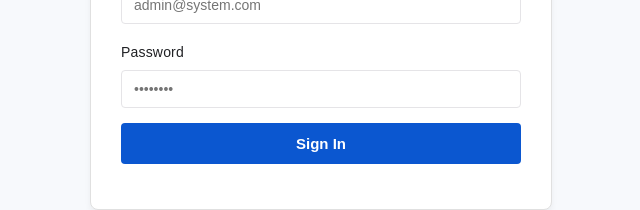
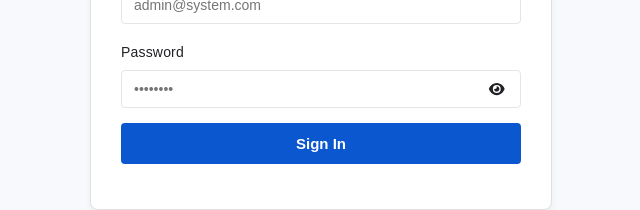
Before and after one commit to HitarthRevakar/frontend-multi-role-based-login, a React (Vite) app: page /login in a window 1280 px wide. Shown: the part 395-605 px from the top of the page, without its empty margins (319-959 px from the left). Built offline with nearby package versions, Linux system fonts and the light colour scheme.

Commit message:
update frontend

```diff
--- a/package.json
+++ b/package.json
@@ -10,6 +10,8 @@
     "preview": "vite preview"
   },
   "dependencies": {
+    "@fortawesome/free-solid-svg-icons": "^7.2.0",
+    "@fortawesome/react-fontawesome": "^3.3.0",
     "axios": "^1.15.0",
     "dotenv": "^17.4.2",
     "react": "^19.2.4",
--- a/src/components/Login.jsx
+++ b/src/components/Login.jsx
@@ -2,10 +2,13 @@ import React, { useState, useContext } from 'react';
 import { AuthContext } from '../context/AuthContext';
 import { useNavigate, Link } from 'react-router-dom';
 import { toast } from 'react-toastify';
+import { FontAwesomeIcon } from '@fortawesome/react-fontawesome';
+import { faEye, faEyeSlash } from '@fortawesome/free-solid-svg-icons';
 
 const Login = () => {
   const [email, setEmail] = useState('');
   const [password, setPassword] = useState('');
+  const [showPassword, setShowPassword] = useState(false);
   const { login } = useContext(AuthContext);
   const navigate = useNavigate();
 
@@ -40,14 +43,34 @@ const Login = () => {
 
         <div className="input-group">
           <label className="input-label">Password</label>
+          <div style={{ position: 'relative' }}>
             <input
-            type="password"
+              type={showPassword ? 'text' : 'password'}
               className="input-field"
               value={password}
               onChange={(e) => setPassword(e.target.value)}
               placeholder="••••••••"
               required
+              style={{ paddingRight: '40px' }}
             />
+            <button
+              type="button"
+              onClick={() => setShowPassword(!showPassword)}
+              style={{
+                position: 'absolute',
+                right: '10px',
+                top: '50%',
+                transform: 'translateY(-50%)',
+                background: 'none',
+                border: 'none',
+                cursor: 'pointer',
+                color: 'var(--text-color)',
+                fontSize: '14px'
+              }}
+            >
+              <FontAwesomeIcon icon={showPassword ? faEyeSlash : faEye} />
+            </button>
+          </div>
         </div>
 
         <button type="submit" className="btn" style={{ marginBottom: '15px' }}>Sign In</button>
--- a/src/components/Register.jsx
+++ b/src/components/Register.jsx
@@ -2,11 +2,14 @@ import React, { useState, useContext } from 'react';
 import { AuthContext } from '../context/AuthContext';
 import { useNavigate, Link } from 'react-router-dom';
 import { toast } from 'react-toastify';
+import { FontAwesomeIcon } from '@fortawesome/react-fontawesome';
+import { faEye, faEyeSlash } from '@fortawesome/free-solid-svg-icons';
 
 const Register = () => {
   const [name, setName] = useState('');
   const [email, setEmail] = useState('');
   const [password, setPassword] = useState('');
+  const [showPassword, setShowPassword] = useState(false);
   const { register } = useContext(AuthContext);
   const navigate = useNavigate();
 
@@ -53,15 +56,35 @@ const Register = () => {
 
         <div className="input-group">
           <label className="input-label">Password</label>
+          <div style={{ position: 'relative' }}>
             <input
-            type="password"
+              type={showPassword ? 'text' : 'password'}
               className="input-field"
               value={password}
               onChange={(e) => setPassword(e.target.value)}
               placeholder="••••••••"
               required
               minLength={6}
+              style={{ paddingRight: '40px' }}
             />
+            <button
+              type="button"
+              onClick={() => setShowPassword(!showPassword)}
+              style={{
+                position: 'absolute',
+                right: '10px',
+                top: '50%',
+                transform: 'translateY(-50%)',
+                background: 'none',
+                border: 'none',
+                cursor: 'pointer',
+                color: 'var(--text-color)',
+                fontSize: '14px'
+              }}
+            >
+              <FontAwesomeIcon icon={showPassword ? faEyeSlash : faEye} />
+            </button>
+          </div>
         </div>
 
         <button type="submit" className="btn" style={{ marginBottom: '15px' }}>Register</button>
```
Also changed, not shown: 1 other file (tests, documents, lock files or other folders). Lines whose indentation alone changed are shown as unchanged.
